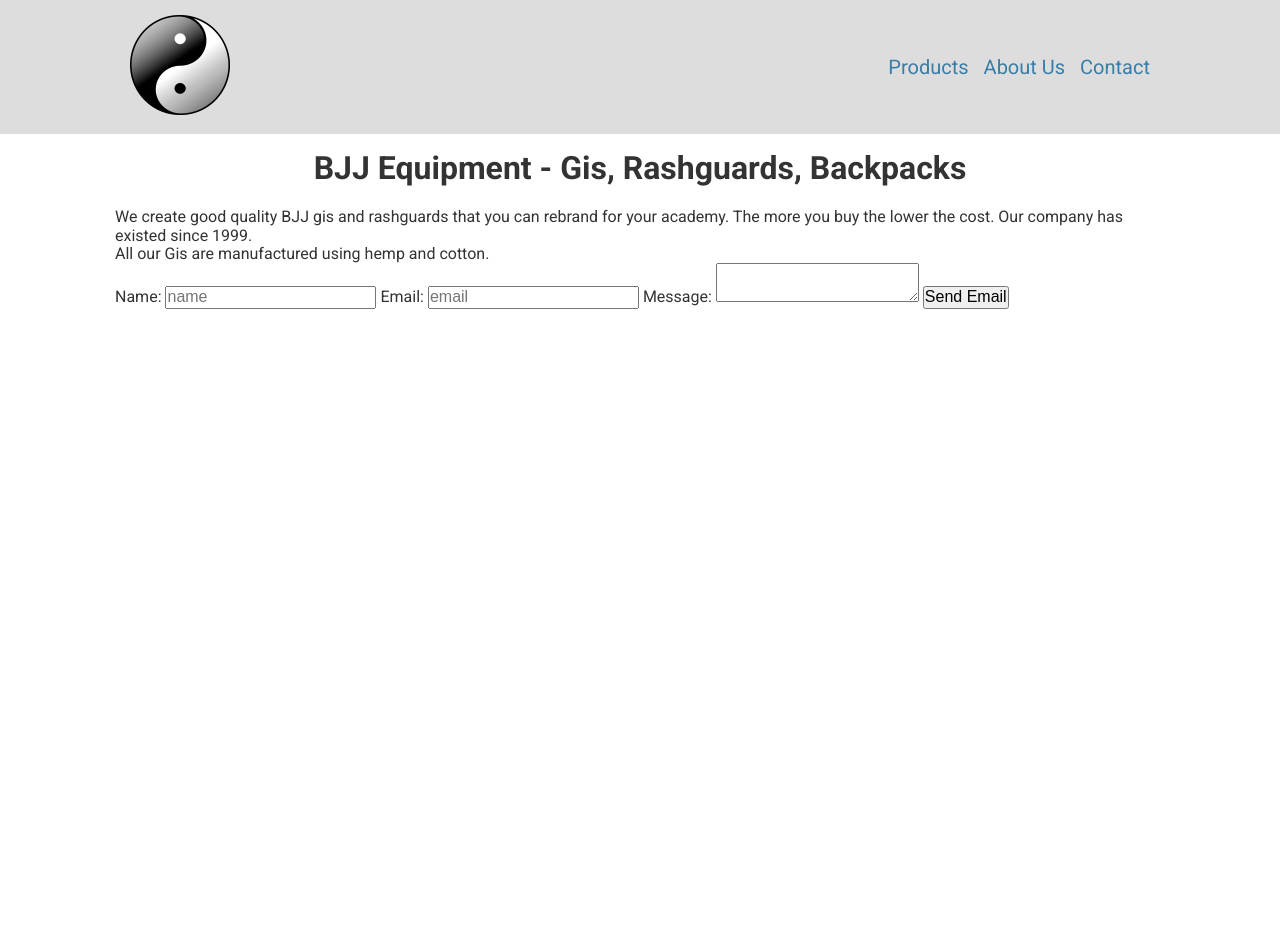
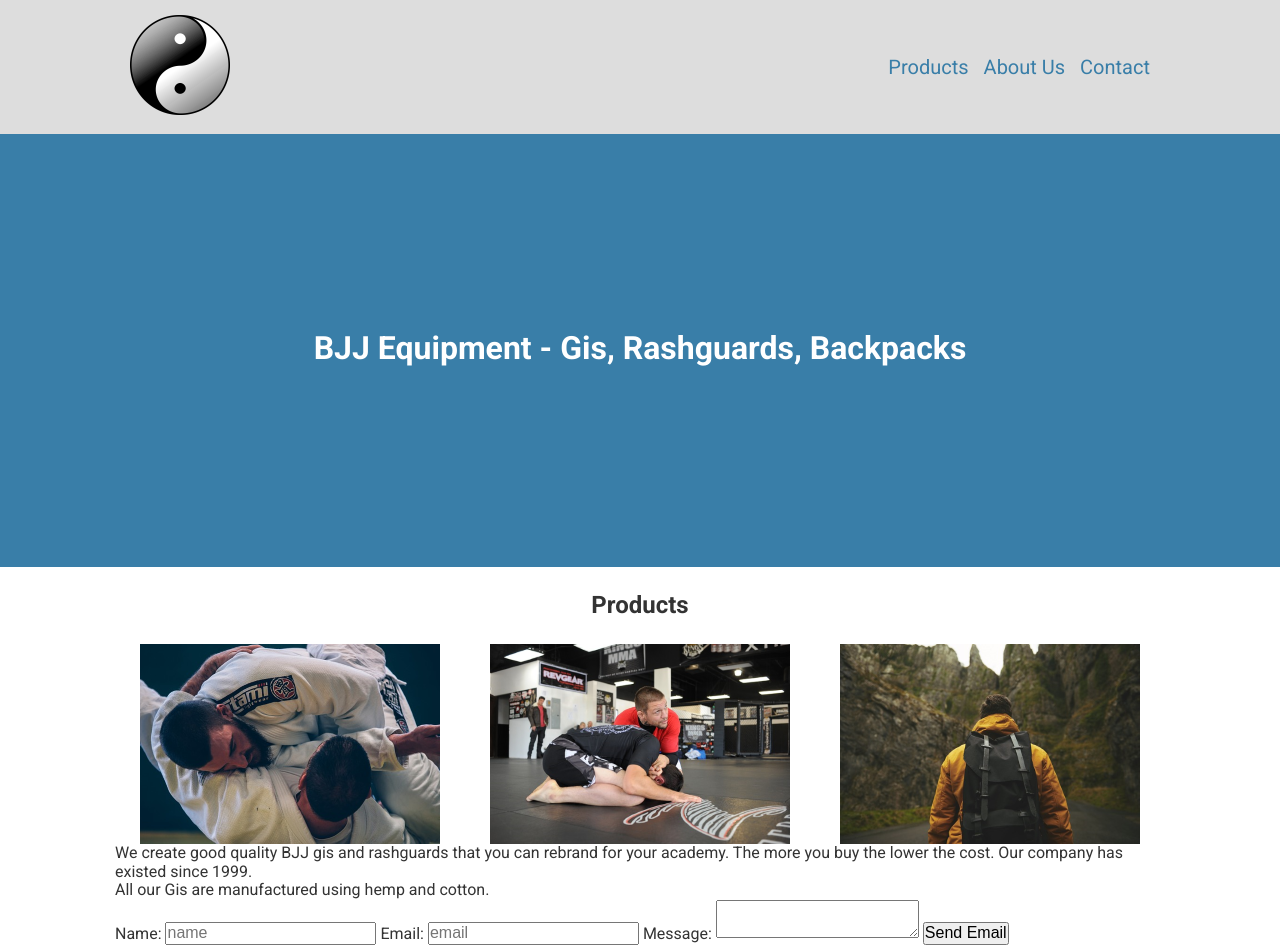
Before and after one commit to guselsky/fcc-landing-page, a website: page app/index.html in a window 1280 px wide. Before the commit the page ends 800 px from the top, so only its background shows below. Drawn offline with Linux system fonts and the light colour scheme; some packages are replaced by stand-ins of ours; a script that the page names is missing.

Commit message:
feat: add hero section and product images

```diff
--- a/app/assets/styles/modules/_header.scss
+++ b/app/assets/styles/modules/_header.scss
@@ -44,6 +44,9 @@
 }
 
 #main-heading {
-    margin-top: 150px;
+    margin-top: 130px;
+    padding: 200px 0;
     text-align: center;
+    background-color: $mainBlue;
+    color: #fff;
 }
--- /dev/null
+++ b/app/assets/styles/modules/_headings.scss
@@ -0,0 +1,6 @@
+.headings {
+    &__section {
+        text-align: center;
+        margin: 25px 0;
+    }
+}
--- /dev/null
+++ b/app/assets/styles/modules/_products.scss
@@ -0,0 +1,7 @@
+.products {
+
+    &__images {
+        display: flex;
+        justify-content: space-around;
+    }
+}
--- a/app/assets/styles/style.scss
+++ b/app/assets/styles/style.scss
@@ -5,3 +5,5 @@
 
 @import 'modules/header';
 @import 'modules/containers';
+@import 'modules/products';
+@import 'modules/headings';
--- a/app/index.html
+++ b/app/index.html
@@ -33,8 +33,13 @@
 
 		<h1 id="main-heading">BJJ Equipment - Gis, Rashguards, Backpacks</h1>
 
-		<article id="products" class="container-1050">
-
+	<article id="products" class="container-1050">
+		<h2 class="headings__section">Products</h2>
+		<div class="products__images">
+			<img src="/assets/images/gi.png" alt="Gis" class="products__image">
+			<img src="/assets/images/rashguard.png" alt="Rashguards" class="products__image">
+			<img src="/assets/images/backpack.png" alt="Backpacks" class="products__image">
+		</div>
 	</article>
 
 	<article id="about-us" class="container-1050">
```
Also changed, not shown: app/assets/images/backpack.png (added), app/assets/images/gi.png (added), app/assets/images/rashguard.png (added), app/temp/styles/style.css.
